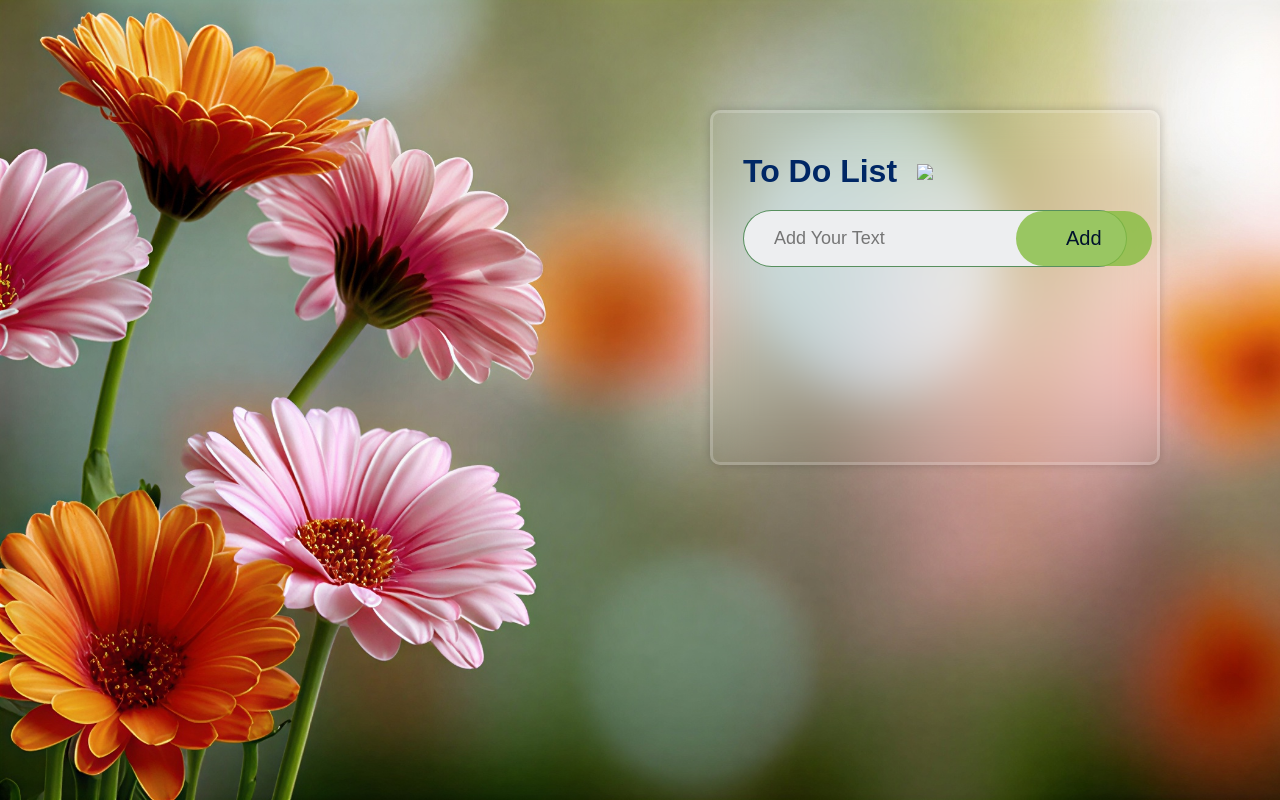
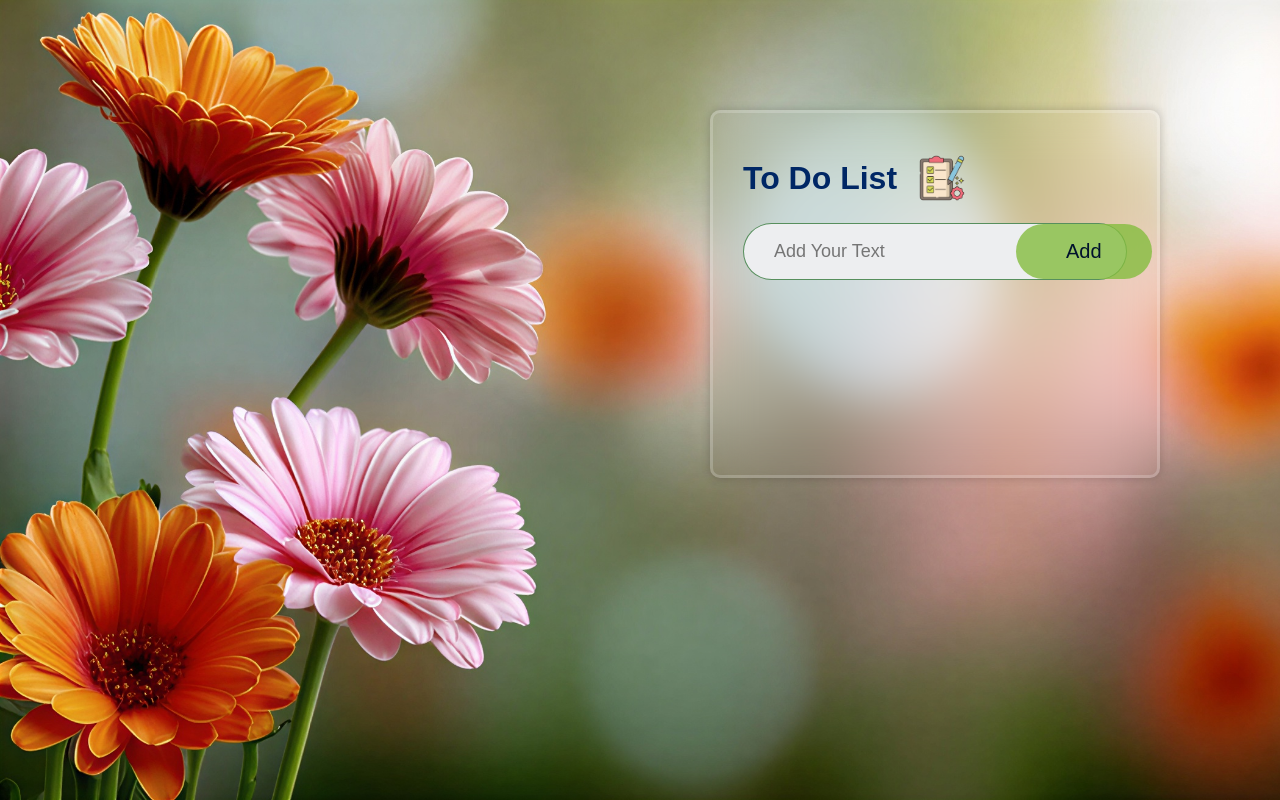
Before and after one commit to Harinishriiam/To-Do-List, a plain HTML site: page index.html in a window 1280 px wide. Drawn offline with Linux system fonts and the light colour scheme.

Commit message:
Fix HTML structure and update image source

```diff
--- a/index.html
+++ b/index.html
@@ -8,7 +8,7 @@
     <body>
         <div class = "container">
             <div class = "todo-app">
-                <h2>To Do List<img src = "images/iconrembg.png"></h2>
+                <h2>To Do List<img src = "iconrembg.png"></h2>
                 <div class = "row">
                     <input type = "text" id = "input-box" placeholder="Add Your Text">
                     <button onclick = "addTask()">Add</button>
```
